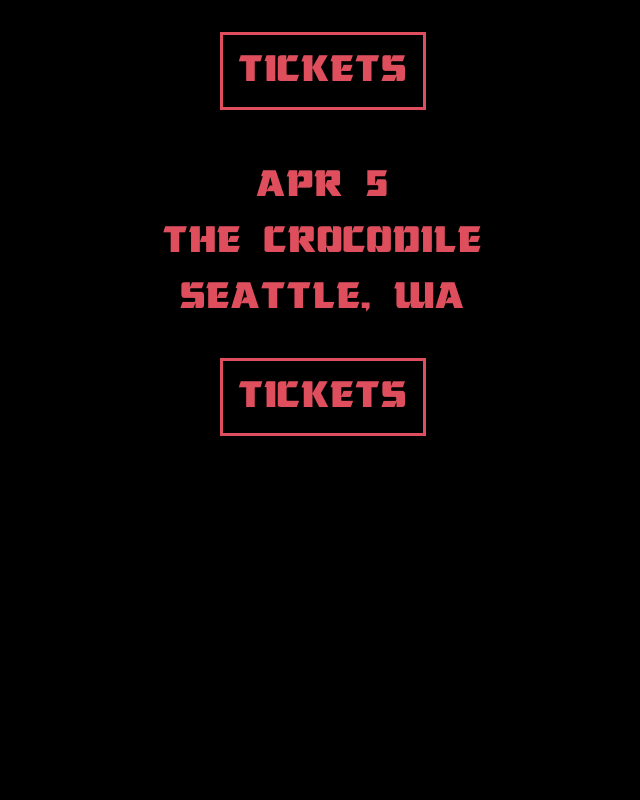
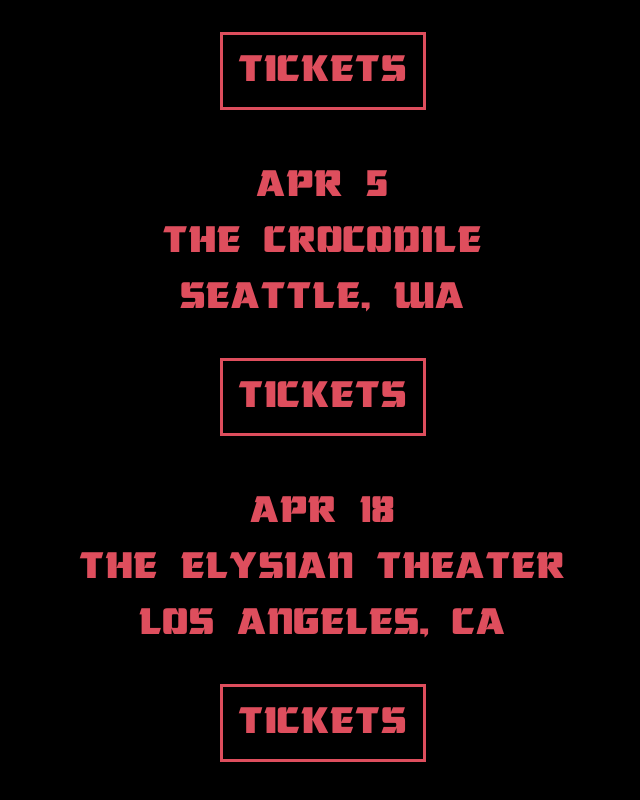
Before and after one commit to Braedencraig/girlgodlive, a Next.js app: page / in a window 1280 px wide. Shown: the part 6328-7128 px from the top of the page, without its empty margins (317-957 px from the left). Before the commit the page ends 6860 px from the top, so only its background shows below. Built offline with nearby package versions, Linux system fonts and the light colour scheme.

Commit message:
add date

```diff
--- a/pages/index.tsx
+++ b/pages/index.tsx
@@ -116,6 +116,12 @@ export default function Home() {
       city: "Seattle, WA",
       link: "https://www.ticketweb.com/event/girl-god-the-crocodile-tickets/12815625?pl=crocodile",
     },
+    {
+      date: "Apr 18",
+      venue: "The Elysian Theater",
+      city: "Los Angeles, CA",
+      link: "https://www.elysiantheater.com/shows/girlgod",
+    },
   ];
   return (
     <>
```
